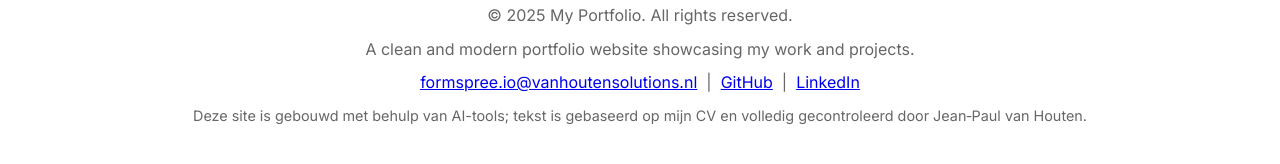
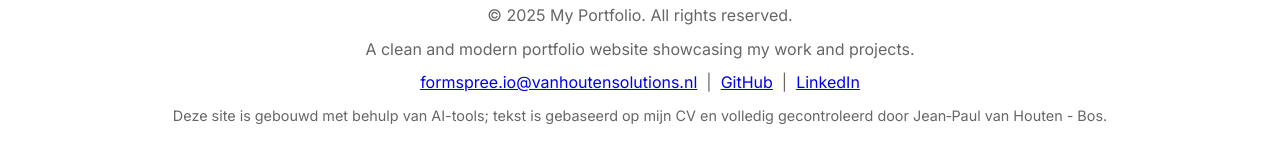
Before and after one commit to vanhoutenbos/personal-website, a Jekyll site: the page built from index.html, in a window 1280 px wide and 900 px high, scrolled down 551 px. Shown: the part 733-897 px from the top of the window. Built offline with Jekyll 4.4.1, drawn with Linux system fonts in a browser that asks for light colours; some of the changed text lies outside the part shown.

```diff
--- a/_includes/footer.html
+++ b/_includes/footer.html
@@ -13,6 +13,6 @@
         &nbsp;|&nbsp; <a href="{{ site.linkedin }}" target="_blank" rel="noopener">LinkedIn</a>
       {% endif %}
     </p>
-    <p style="font-size:0.9rem;color:#666;margin-top:0.5rem;">Deze site is gebouwd met behulp van AI-tools; tekst is gebaseerd op mijn CV en volledig gecontroleerd door Jean‑Paul van Houten.</p>
+  <p style="font-size:0.9rem;color:#666;margin-top:0.5rem;">Deze site is gebouwd met behulp van AI-tools; tekst is gebaseerd op mijn CV en volledig gecontroleerd door Jean‑Paul van Houten - Bos.</p>
   </div>
 </footer>
--- a/about.html
+++ b/about.html
@@ -8,7 +8,7 @@
 <div class="container">
   <section class="content-section">
     <h2>Over mij</h2>
-    <p>Ik ben Jean‑Paul van Houten, een DevOps Engineer en Lead Solution Developer met een achtergrond als .NET-developer. Mijn expertise ligt op het snijvlak van development en operations: cloudmigraties, Kubernetes, CI/CD en observability. Ik help teams te migreren naar cloud-native oplossingen en deel actief kennis om organisaties toekomstbestendig te maken.</p>
+  <p>Ik ben Jean‑Paul van Houten - Bos, een DevOps Engineer en Lead Solution Developer met een achtergrond als .NET-developer. Mijn expertise ligt op het snijvlak van development en operations: cloudmigraties, Kubernetes, CI/CD en observability. Ik help teams te migreren naar cloud-native oplossingen en deel actief kennis om organisaties toekomstbestendig te maken.</p>
   </section>
 
   <section class="content-section">
@@ -47,7 +47,7 @@
 
   <section class="content-section">
     <h3>Over de totstandkoming van deze site</h3>
-    <p>De teksten op deze website zijn gebaseerd op mijn handgemaakte CV en zijn gebruikt als bronmateriaal. De site is gebouwd met behulp van moderne AI-tools, maar alle inhoud is volledig gecontroleerd, aangepast en gevalideerd door mij, Jean‑Paul van Houten — ik was in controle gedurende het hele proces, geen autopilot.</p>
+  <p>De teksten op deze website zijn gebaseerd op mijn handgemaakte CV en zijn gebruikt als bronmateriaal. De site is gebouwd met behulp van moderne AI-tools, maar alle inhoud is volledig gecontroleerd, aangepast en gevalideerd door mij, Jean‑Paul van Houten - Bos — ik was in controle gedurende het hele proces, geen autopilot.</p>
     <p>In mijn dagelijkse werk ligt veel focus op automatisering: ik ontwerp en bouw pipelines, automatiseer deployment- en observability-taken en gebruik AI waar het productiviteit en consistentie verhoogt—altijd met handmatige validatie en kwaliteitscontrole.</p>
     <p>Later zal ik in een blogpost dieper ingaan op mijn workflow en hoe ik AI inzet om productiviteit te verhogen, terwijl ik verantwoordelijkheid behoud voor nauwkeurigheid en kwaliteit.</p>
   </section>
--- a/index.html
+++ b/index.html
@@ -5,7 +5,7 @@
 
 <div class="container">
   <section class="hero">
-    <h1>Jean‑Paul van Houten</h1>
+  <h1>Jean‑Paul van Houten - Bos</h1>
   <p>DevOps Engineer & Lead Solution Developer — cloudmigraties, Kubernetes, CI/CD en observability. Ik help teams modernere en schaalbare platformen bouwen en adoptie van cloud-native werkwijzen te versnellen.</p>
   <p>Mijn werk legt veel focus op automatisering en het pragmatisch inzetten van AI‑tools om herhaalbare, betrouwbare workflows en pipelines te bouwen — altijd met menselijke controle.</p>
     <a href="{{ '/portfolio.html' | relative_url }}" class="btn">Bekijk mijn werk</a>
```
Also changed, not shown: .github/workflows/jekyll-build-deploy.yml (deleted).
